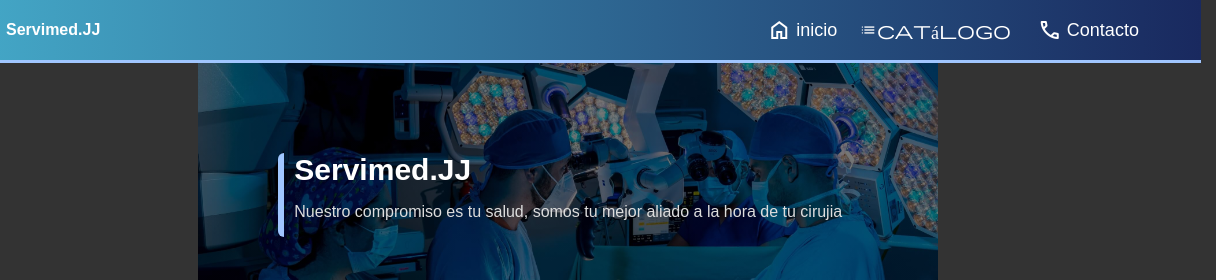
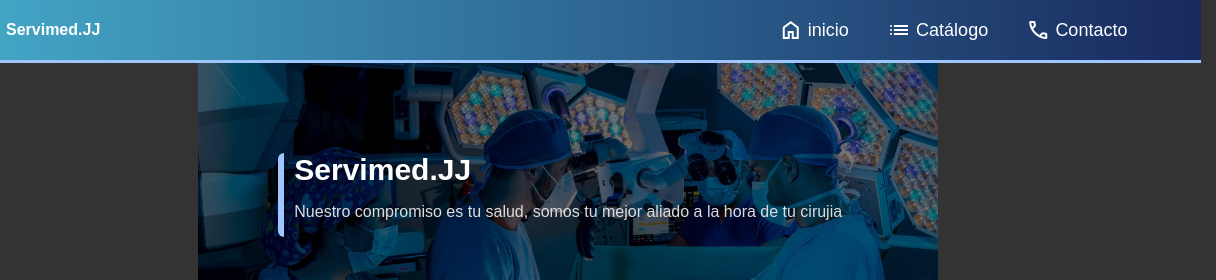
Before and after one commit to Samuel1390/servimedOfficialWebSite-TEST, a plain HTML site: page index.html in a window 1280 px wide. Shown: the top 280 px of the page, 64-1280 px from the left. Drawn offline with nearby package versions, Linux system fonts and the light colour scheme.

Commit message:
Fix HTML formatting and structure

```diff
--- a/index.html
+++ b/index.html
@@ -17,7 +17,7 @@
         <input id="checkbox" type="checkbox">
         <nav class="header-nav">
             <a href=""><span class="material-symbols-outlined">Home</span>inicio</a>
-            <a href="servimed-catalogo-file/servimed-catalogo.html"<span class="material-symbols-outlined">list</span>Catálogo</a>
+            <a href="servimed-catalogo-file/servimed-catalogo.html"><span class="material-symbols-outlined">list</span>Catálogo</a>
             <a href=""><span class="material-symbols-outlined">phone</span>Contacto</a>
         </nav>
     </header>
```
